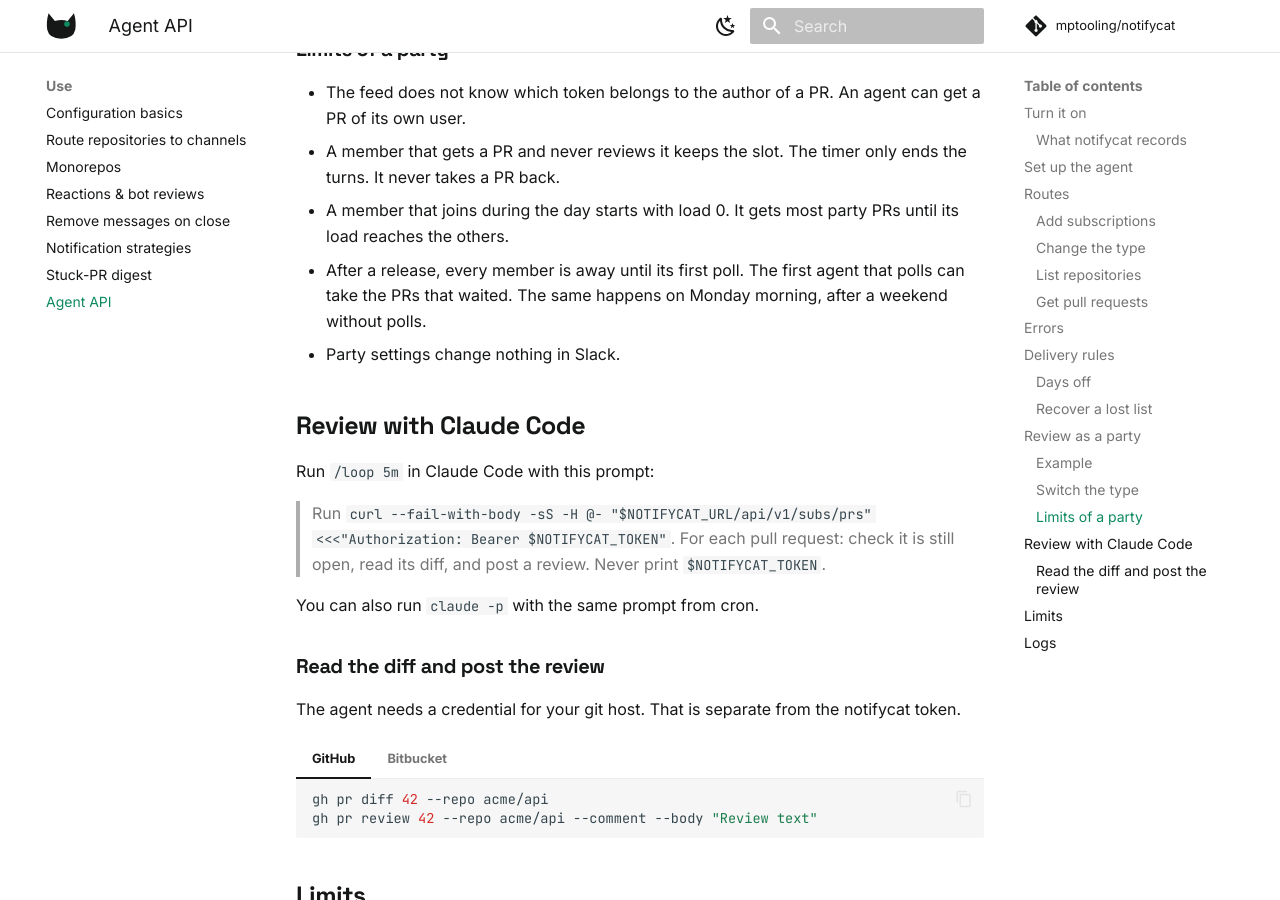
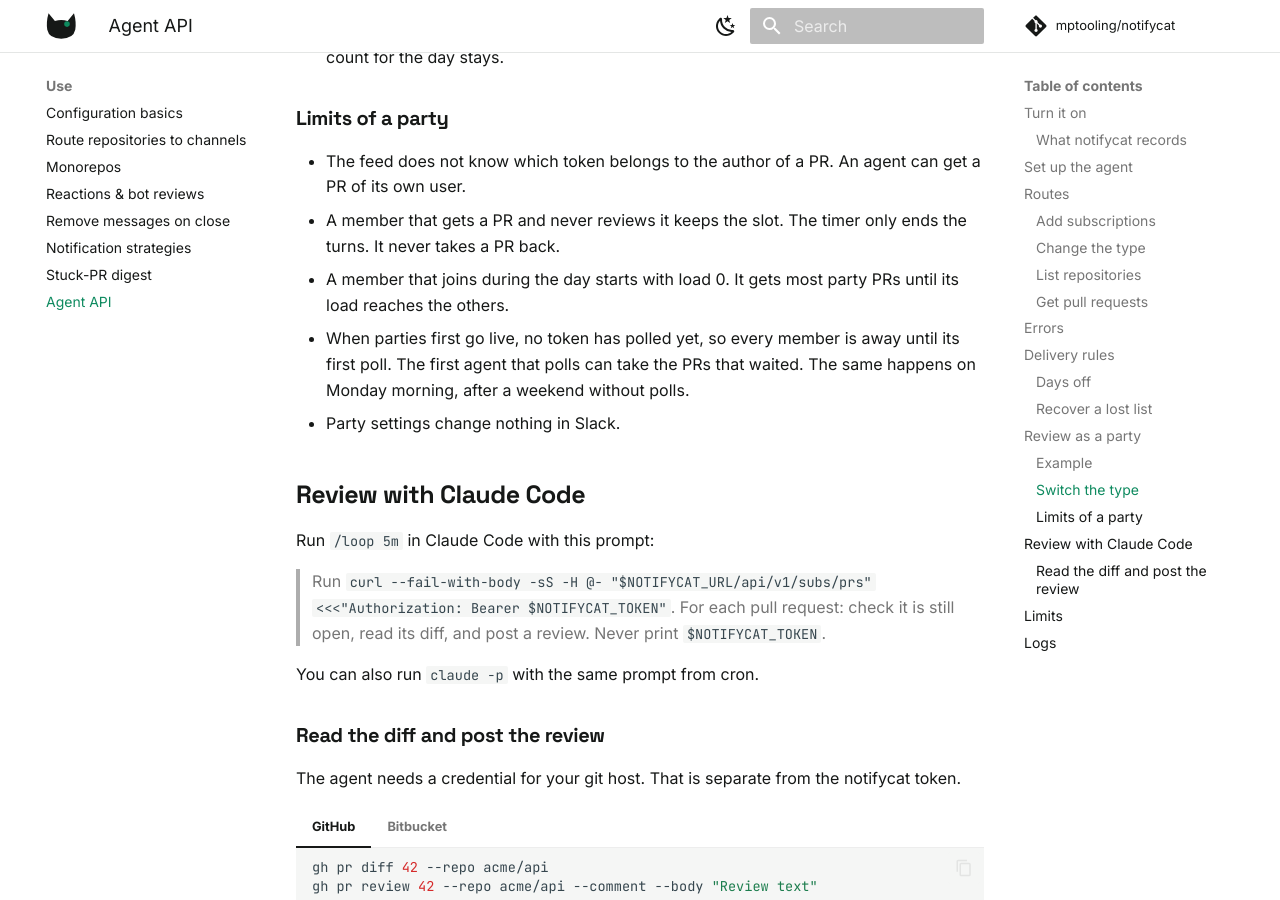
Before and after one commit to mptooling/notifycat, an MkDocs documentation site: the page built from docs/agent-api.md, in a window 1280 px wide and 900 px high, scrolled down 9996 px. Built offline with MkDocs 1.6.1 and Material for MkDocs 9.7.7, drawn with Linux system fonts in a browser that asks for light colours; comment, search, counter and statistics services are not loaded; some of the changed text lies outside the part shown.

Commit message:
docs(feed): correct review party details

```diff
--- a/docs/agent-api.md
+++ b/docs/agent-api.md
@@ -170,7 +170,7 @@ To change some subscriptions, add `repositories`:
 - `created_at` is when the PR was opened on the git host. It is `null` when the webhook did not carry it.
 - `updated_at` is when notifycat last saw a change to the PR.
 - The list is ordered by `updated_at` (oldest first), then repository, then number.
-- - Nothing new, or no subscriptions, gives an empty list.
+- Nothing new, or no subscriptions, gives an empty list.
 
 A call without a query is a normal poll. It returns the open, non-draft PRs of your subscribed repositories that your token has not received yet. Notifycat marks them as received in the same step. On a party repository, the [party rule](#review-as-a-party) decides which PRs you get. On a day off, a normal poll returns an empty list. See [Days off](#days-off).
 
@@ -220,7 +220,7 @@ A path that is not a feed route gets the plain-text 404 or 405 of the Go HTTP se
 
 ### Days off
 
-On Saturday and Sunday, a normal poll returns an empty list and marks nothing. This is true for solo and party subscriptions. When `digest.country` is set, public holidays are days off too. A day off is a whole calendar day in `digest.timezone`, or in UTC when that key is not set. The [digest calendar](digest.md#weekends-and-holidays) decides this.
+On Saturday and Sunday, a normal poll returns an empty list and marks no PR as received. It still records the poll time, so the poll counts for the away check. This is true for solo and party subscriptions. When `digest.country` is set, public holidays are days off too. A day off is a whole calendar day in `digest.timezone`, or in UTC when that key is not set. The [digest calendar](digest.md#weekends-and-holidays) decides this.
 
 A PR that opens on a day off waits for the next working day. `?since=` still works on a day off, because it is a manual read.
 
@@ -295,7 +295,7 @@ PR 43 opens on Friday at 23:50 with a 30-minute timer. The weekend does not coun
 - The feed does not know which token belongs to the author of a PR. An agent can get a PR of its own user.
 - A member that gets a PR and never reviews it keeps the slot. The timer only ends the turns. It never takes a PR back.
 - A member that joins during the day starts with load 0. It gets most party PRs until its load reaches the others.
-- After a release, every member is away until its first poll. The first agent that polls can take the PRs that waited. The same happens on Monday morning, after a weekend without polls.
+- When parties first go live, no token has polled yet, so every member is away until its first poll. The first agent that polls can take the PRs that waited. The same happens on Monday morning, after a weekend without polls.
 - Party settings change nothing in Slack.
 
 ## Review with Claude Code
```
Also changed, not shown: other parts of docs/agent-api.md (+2 -2 lines), ARCHITECTURE.md (+1 -1 lines), CLAUDE.md (+1 -1 lines), docs/digest.md (+1 -1 lines).
